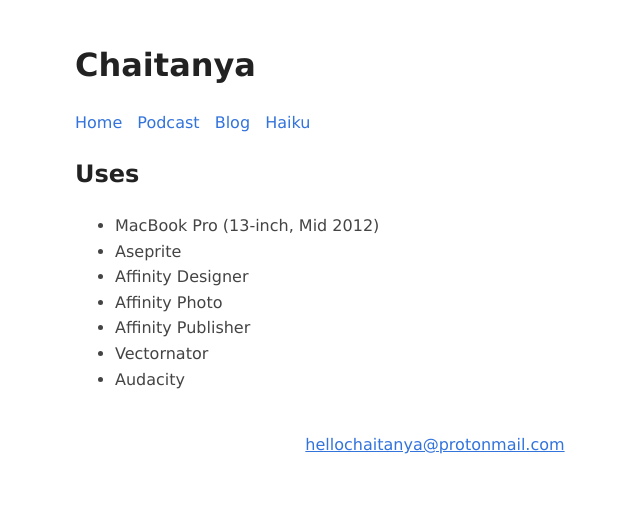
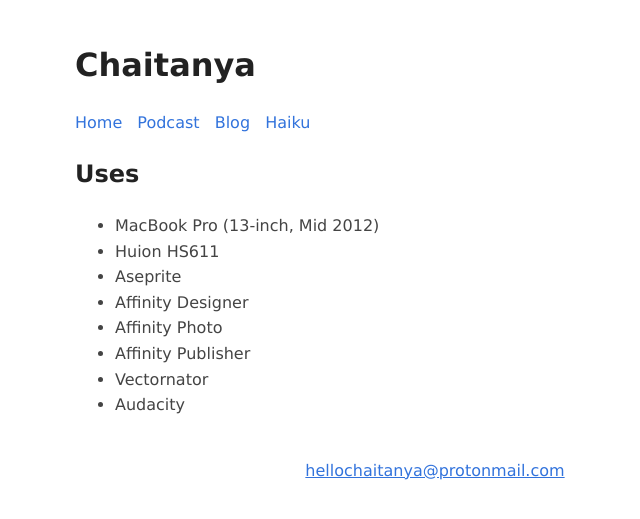
Before and after one commit to chtny/chtny.github.io, a Jekyll site: the page built from uses.md, in a window 1280 px wide. Shown: the top 519 px of the page, without its empty margins (205-845 px from the left). Built offline with Jekyll 4.4.1, drawn with Linux system fonts in a browser that asks for light colours.

Commit message:
Update uses.md

```diff
--- a/uses.md
+++ b/uses.md
@@ -4,6 +4,7 @@ title: Uses
 permalink: /uses
 ---
 - MacBook Pro (13-inch, Mid 2012)
+- Huion HS611
 - Aseprite
 - Affinity Designer
 - Affinity Photo
```
